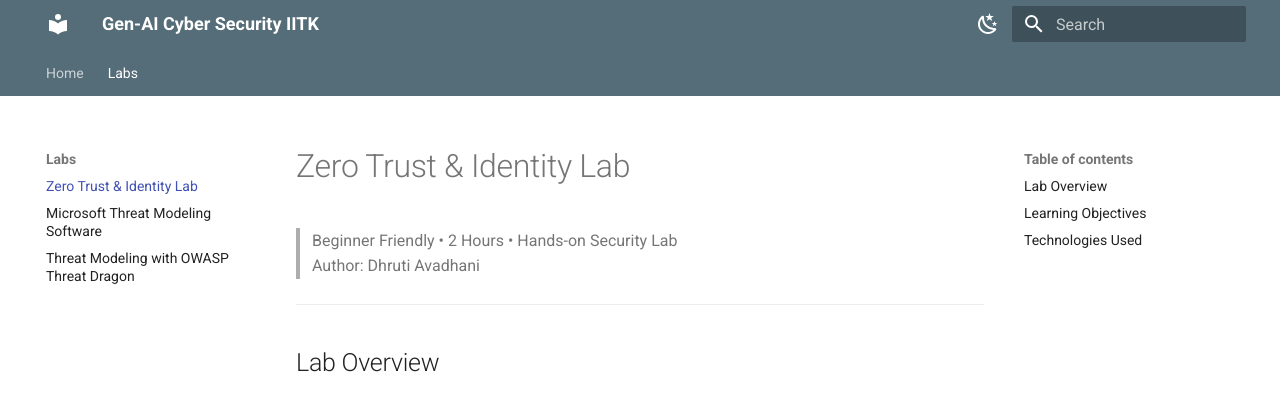
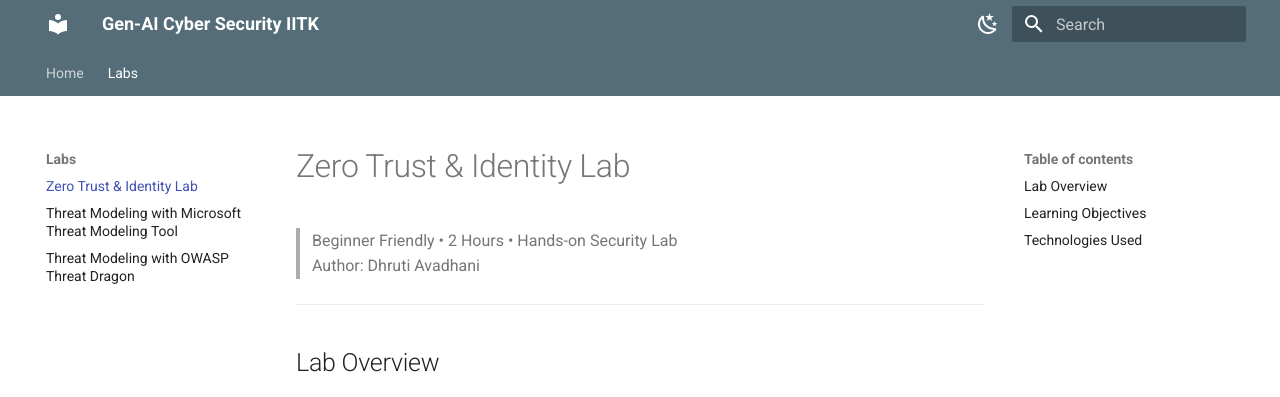
Before and after one commit to Generative-AI-Cybersecurity/Generative-AI-Cyber-Security-IITK, an MkDocs documentation site: the page built from docs/test-lab/index.md, in a window 1280 px wide. Shown: the top 397 px of the page. Built offline with MkDocs 1.6.1 and Material for MkDocs 9.7.7, drawn with Linux system fonts in a browser that asks for light colours.

Commit message:
Update mkdocs.yml
updated title in mtmt

```diff
--- a/mkdocs.yml
+++ b/mkdocs.yml
@@ -54,5 +54,5 @@ nav:
 
   - Labs:
       - Zero Trust & Identity Lab: test-lab/index.md
-      - Microsoft Threat Modeling Software: microsoft-threat-model-software/index.md
+      - Threat Modeling with Microsoft Threat Modeling Tool: microsoft-threat-model-software/index.md
       - Threat Modeling with OWASP Threat Dragon: owasp-threat-dragon/index.md
```
